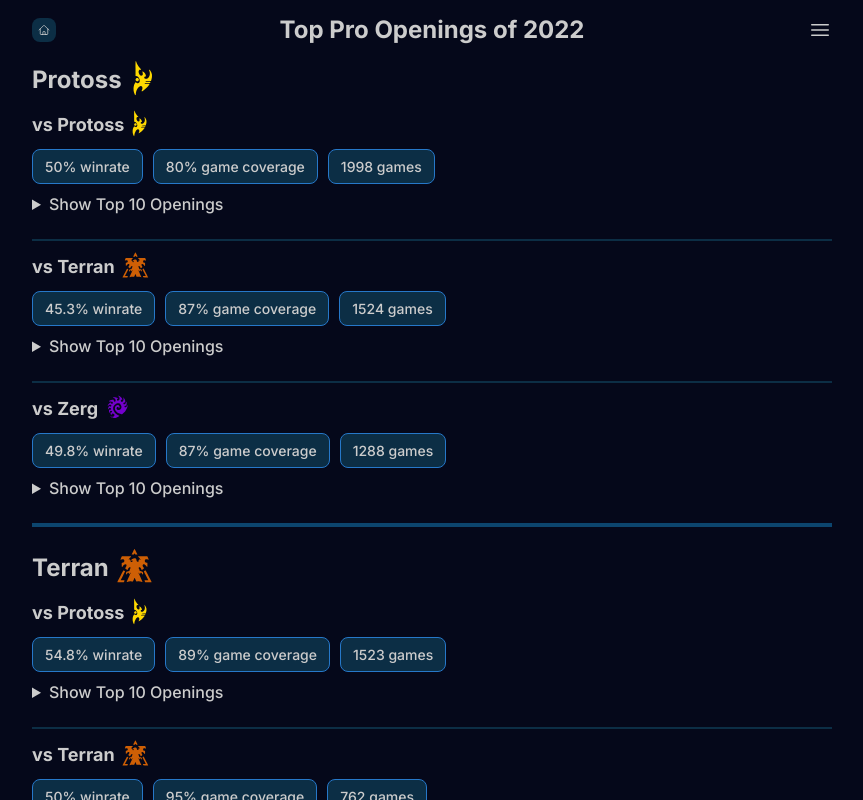
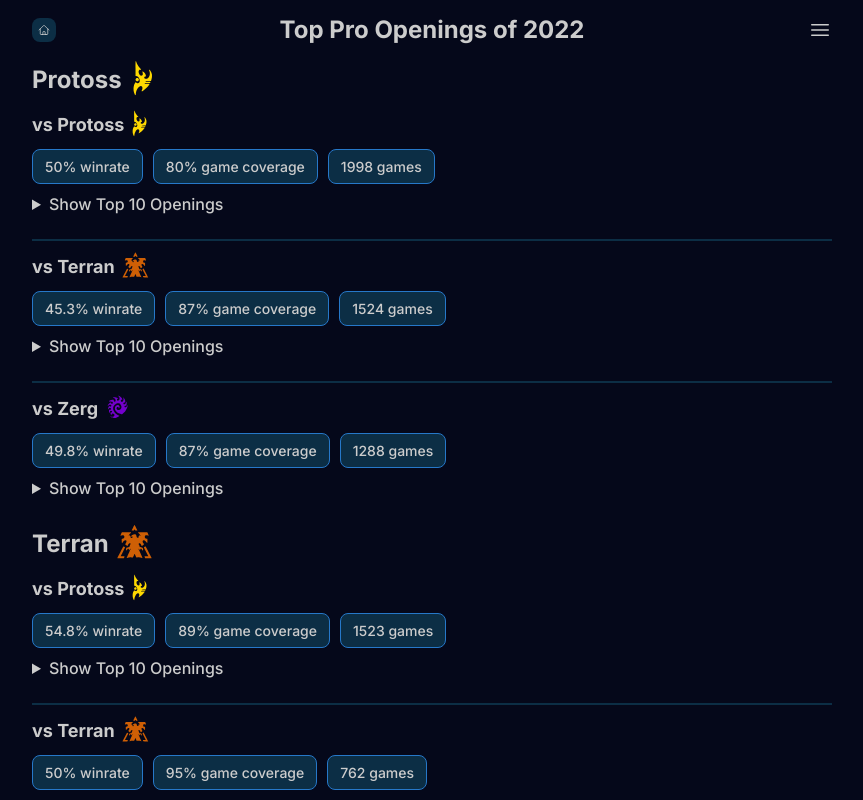
Before and after one commit to ZephyrBlu/sc2.gg, an Astro site: page /reports/top-openings-2022 in a window 1280 px wide. Shown: the whole page, without its empty margins (208-1071 px from the left). Built offline with nearby package versions, Linux system fonts and the light colour scheme; Astro itself is replaced by a stand-in of ours.

Commit message:
Remove extra divider

```diff
--- a/src/components/Trees.tsx
+++ b/src/components/Trees.tsx
@@ -32,7 +32,6 @@ export function Trees({ trees }) {
               </>
             ))}
           </div>
-          <hr className="Builds__race-divider" />
         </>
       ))}
     </div>
```
